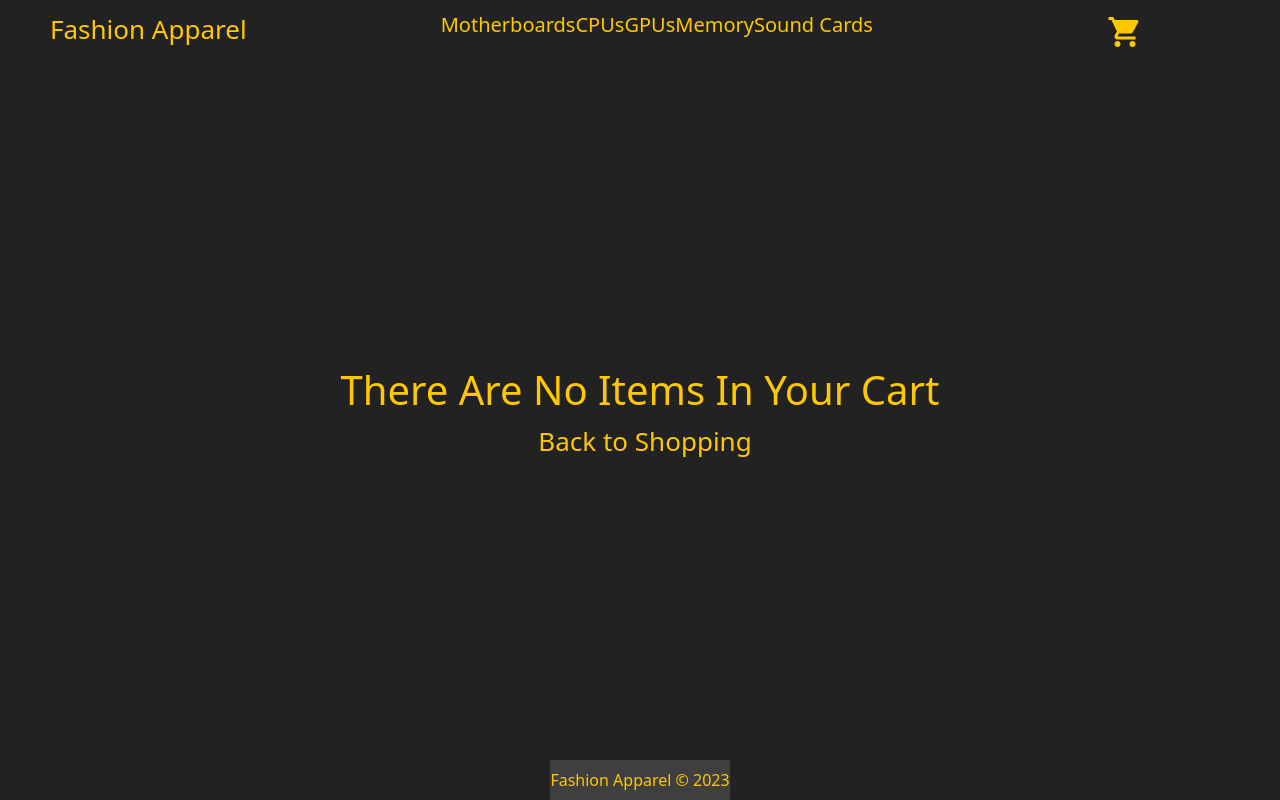
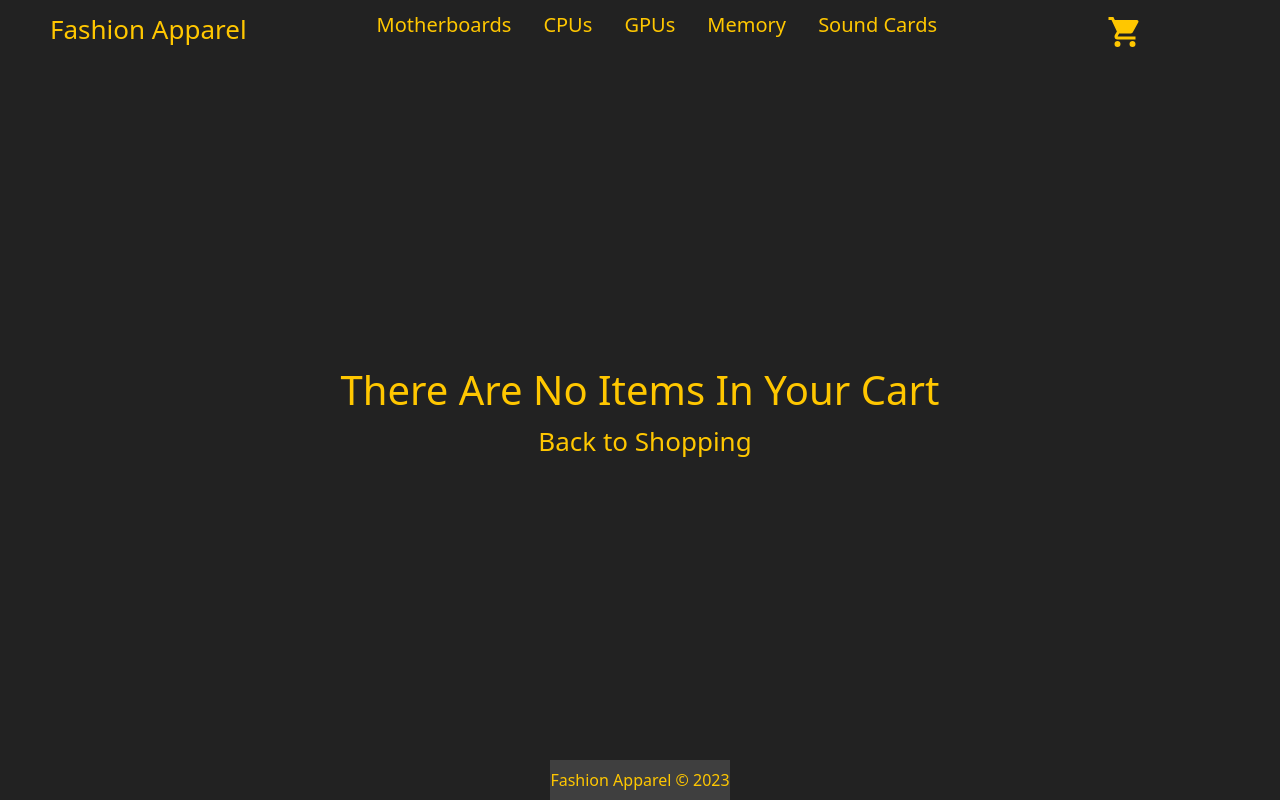
Before and after one commit to SalamanderCtesiphon/fashion-boutique, a React (Create React App) app: page /checkout in a window 1280 px wide. Built offline with nearby package versions, Linux system fonts and the light colour scheme; the HTML template or start-up script is replaced by a standard one.

Commit message:
cleaning up the app removing depricated pages and added new ones

```diff
--- a/src/App.css
+++ b/src/App.css
@@ -74,7 +74,9 @@
 }
 
 ul {
+  width: 50%;
   display: flex;
+  justify-content: space-between;
 }
 
 .navLinks li {
@@ -82,8 +84,18 @@ ul {
   list-style: none;
 }
 
+.navLinks li a {
+  text-decoration: none;
+  color: #FFC700;
+}
+
+.navLinks li a:hover {
+  text-decoration: none;
+  color: #ffc8007e;
+}
+
 .navLinks:hover {
-  color: gray;
+  color: #ffc8007e;
 }
 
 .home-page {
--- a/src/App.js
+++ b/src/App.js
@@ -2,17 +2,15 @@ import './App.css';
 import NavbarComponent from './components/NavbarComponent';
 import 'bootstrap/dist/css/bootstrap.min.css'
 import { BrowserRouter, Routes, Route } from 'react-router-dom';
-import Cancel from './pages/Cancel';
 import Store from './pages/Store';
-import Success from './pages/Success';
 import CartProvider from './CartContext';
 import Home from './pages/Home';
 import Categories from './pages/Categories';
 import Shirts from './pages/Shirts';
-import Pants from './pages/Pants';
 import Shoes from './pages/Shoes';
 import CheckOut from './pages/CheckOut';
 import Footer from './pages/Footer';
+import Motherboards from './pages/Motherboards';
 
 function App() {
 
@@ -23,12 +21,10 @@ function App() {
           <BrowserRouter>
           <Routes>
             <Route index element={<Home />} />
-            <Route path='success' element={<Success />} />
-            <Route path='cancel' element={<Cancel />} />
             <Route path='home' element={<Store />} />
+            <Route path='motherboards' element={<Motherboards />} />
             <Route path='categories' element={<Categories />} />
             <Route path='shirts' element={<Shirts />} />
-            <Route path='pants' element={<Pants />} />
             <Route path='shoes' element={<Shoes />} />
             <Route path='checkout' element={<CheckOut />} />
           </Routes>
--- a/src/components/NavbarComponent.jsx
+++ b/src/components/NavbarComponent.jsx
@@ -22,11 +22,11 @@ function NavbarComponent() {
       <div className='header'>
         <a className="navLinks title" href='/'>Fashion Apparel</a>
         <ul className='navLinks'>
-          <li>Motherboards</li>
-          <li>CPUs</li>
-          <li>GPUs</li>
-          <li>Memory</li>
-          <li>Sound Cards</li>
+          <li><a href='/motherboards'>Motherboards</a></li>
+          <li><a href='/categories'>CPUs</a></li>
+          <li><a href='/categories'>GPUs</a></li>
+          <li><a href='/categories'>Memory</a></li>
+          <li><a href='/categories'>Sound Cards</a></li>
         </ul>
         <div className='shopping-cart'>
           { productsCount > 0 ?
--- a/src/pages/Cancel.js
+++ /dev/null
@@ -1,9 +0,0 @@
-import React from 'react'
-
-function Cancel() {
-  return (
-    <h1>Sorry to see you cancelled your stripe payment!</h1>
-  )
-}
-
-export default Cancel
--- /dev/null
+++ b/src/pages/Motherboards.jsx
@@ -0,0 +1,9 @@
+import React from 'react'
+
+function Motherboards() {
+  return (
+    <div>Motherboards</div>
+  )
+}
+
+export default Motherboards
--- a/src/pages/Pants.js
+++ /dev/null
@@ -1,31 +0,0 @@
-import React from 'react'
-import { Row, Col } from 'react-bootstrap'
-import { productsArray } from '../ProductStore'
-import ProductCard from '../components/ProductCard'
-
-function Pants() {
-  const tempArray = productsArray.filter((product) =>{
-    return product.category === "pants"
-  })
-
-  return (
-    <>
-      <h1 align='center' className='p-3' >Welcome to the Pants Department</h1>
-      <Row>
-        <Col><a href='/shoes' className='navLinks' >Shoe department</a></Col>
-        <Col><a href='/shirts' className='navLinks' >Shirt department</a></Col>
-      </Row>
-      <Row xs={1} md={3} className='g-4'>
-        {tempArray.map((product, idx) => (
-          <Col align="center" key={idx}>
-            <ProductCard product={product}></ProductCard>
-          </Col>
-        ))}
-
-
-      </Row>
-    </>
-  )
-}
-
-export default Pants
--- a/src/pages/Success.js
+++ /dev/null
@@ -1,9 +0,0 @@
-import React from 'react'
-
-function Success() {
-  return (
-    <h1>Thank you for your purchase!</h1>
-  )
-}
-
-export default Success
```
